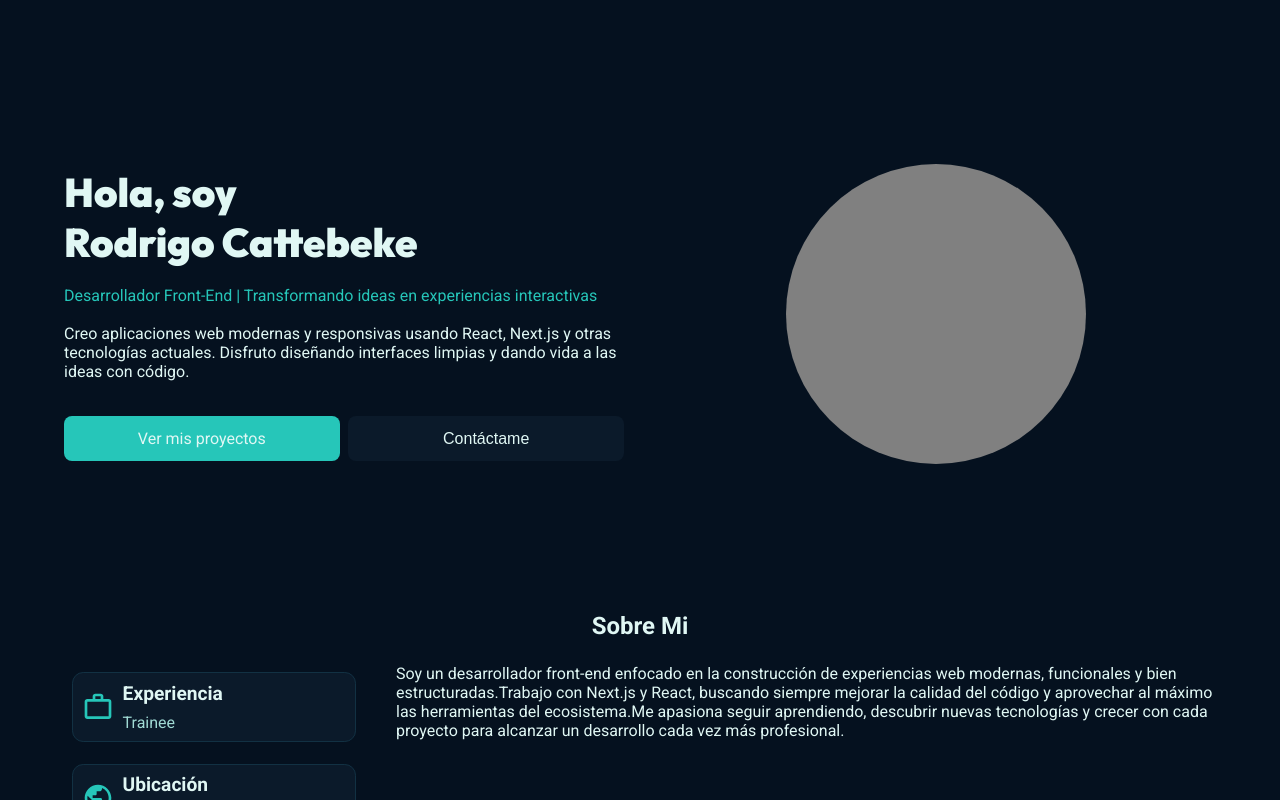
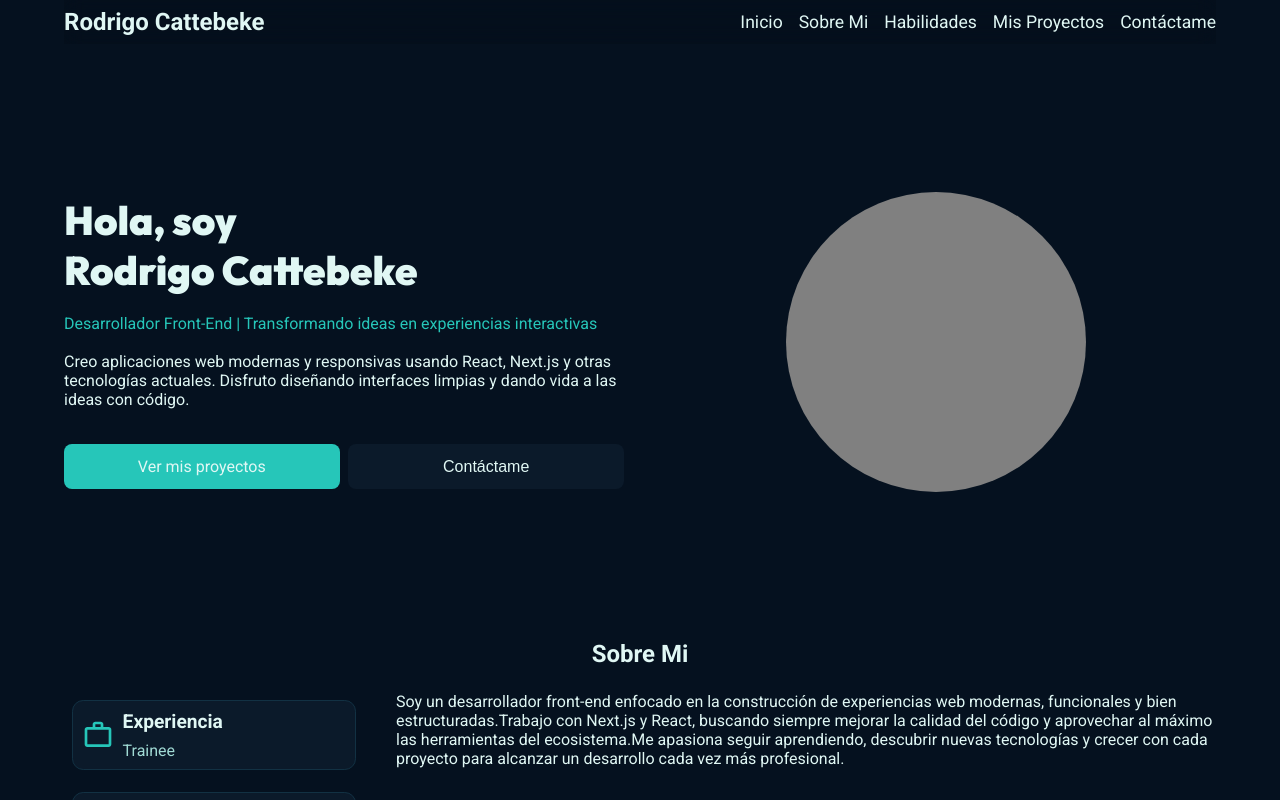
Before and after one commit to rodrigocattebeke/portfolio-updated, a React (Vite) app: page / in a window 1280 px wide. Shown: the top 800 px of the page. Built offline with nearby package versions, Linux system fonts and the light colour scheme.

Commit message:
feat(Home): add responsive header

```diff
--- a/src/Home.jsx
+++ b/src/Home.jsx
@@ -1,3 +1,4 @@
+import { useState } from "react";
 import { Boostrap } from "./components/icons/Boostrap";
 import { Chat } from "./components/icons/Chat";
 import { CSS } from "./components/icons/CSS";
@@ -13,9 +14,26 @@ import { Work } from "./components/icons/Work";
 import { ProyectCard } from "./components/proyectCard/ProyectCard";
 import { Button } from "./components/ui/button/Button";
 import { InfoItem } from "./components/ui/infoItem/InfoItem";
+import { MenuModal } from "./components/ui/menuModal/MenuModal";
 import { Skill } from "./components/ui/skill/Skill";
+import { Menu } from "./components/icons/Menu";
 
 export function Home() {
+  const [isOpen, setIsOpen] = useState(false);
+
+  // Header modal links
+  const headerLinks = [
+    { title: "Inicio", href: "#hero" },
+    { title: "Sobre Mi", href: "#aboutMe" },
+    { title: "Habilidades", href: "#skills" },
+    { title: "Mis Proyectos", href: "#proyects" },
+    { title: "Contáctame", href: "#contactMe" },
+  ];
+
+  const onModalClose = () => {
+    setIsOpen(false);
+  };
+
   // Proyects
 
   const proyects = [
@@ -36,7 +54,29 @@ export function Home() {
 
   return (
     <>
-      <header></header>
+      <header>
+        <div className="headerExpanded">
+          <h2>Rodrigo Cattebeke</h2>
+          <ul>
+            {headerLinks.map((link, i) => (
+              <li>
+                <a href={link.href}>{link.title}</a>
+              </li>
+            ))}
+          </ul>
+        </div>
+        <div className="headerMinimized">
+          <div
+            className="hamburguerButton"
+            onClick={() => {
+              setIsOpen(true);
+            }}
+          >
+            <Menu width="3rem" height="3rem" />
+          </div>
+          <MenuModal isOpen={isOpen} onClose={onModalClose} children={headerLinks} />
+        </div>
+      </header>
       <section className="hero" id="hero">
         <div className="heroImgContainer">
           <div></div>
--- a/src/index.css
+++ b/src/index.css
@@ -25,6 +25,7 @@ body {
   background-color: var(--color-bg-primary);
   font-family: "Roboto", sans-serif;
   padding: 1rem;
+  padding-top: 0;
 }
 
 main {
@@ -45,6 +46,16 @@ p {
   margin: 0;
 }
 
+a {
+  color: var(--color-text-primary);
+  text-decoration: none;
+  transition: color 0.2s;
+}
+
+a:hover {
+  color: var(--color-text-primary-hover);
+}
+
 svg {
   fill: var(--color-accent);
   transition: fill 0.15s;
@@ -63,6 +74,54 @@ section {
   width: 100%;
   text-align: center;
   margin: 0;
+}
+
+/*      Header      */
+header {
+  position: sticky;
+  top: 0;
+  width: 100%;
+  padding: 0.5rem 0;
+  backdrop-filter: blur(10px);
+  background-color: rgba(0, 0, 0, 0.091);
+  z-index: 98;
+}
+
+.headerExpanded {
+  display: none;
+  gap: 2rem;
+  justify-content: space-between;
+  align-items: center;
+}
+
+header ul {
+  display: flex;
+  align-items: center;
+  padding: 0;
+  margin: 0;
+  gap: 1rem;
+}
+
+header li {
+  list-style: none;
+  height: fit-content;
+  font-size: 1.1rem;
+}
+
+.headerMinimized {
+  display: flex;
+}
+
+.hamburguerButton {
+  width: fit-content;
+  margin-right: auto;
+  height: fit-content;
+  cursor: pointer;
+  transition: fill 0.2s;
+}
+
+.hamburguerButton svg:hover {
+  fill: var(--color-accent-hover);
 }
 
 /*      Hero      */
@@ -256,22 +315,21 @@ footer {
   list-style: none;
 }
 
-.footerLinks a {
-  color: var(--color-text-primary);
-  text-decoration: none;
-  transition: color 0.2s;
-}
-
-.footerLinks a:hover {
-  color: var(--color-text-primary-hover);
-}
-
 /*      Media Queries     */
 
 @media screen and (min-width: 850px) {
   body {
     padding-left: 4rem;
     padding-right: 4rem;
+  }
+
+  /*    Header    */
+  .headerExpanded {
+    display: flex;
+  }
+
+  .headerMinimized {
+    display: none;
   }
 
   /*    Hero    */
```
